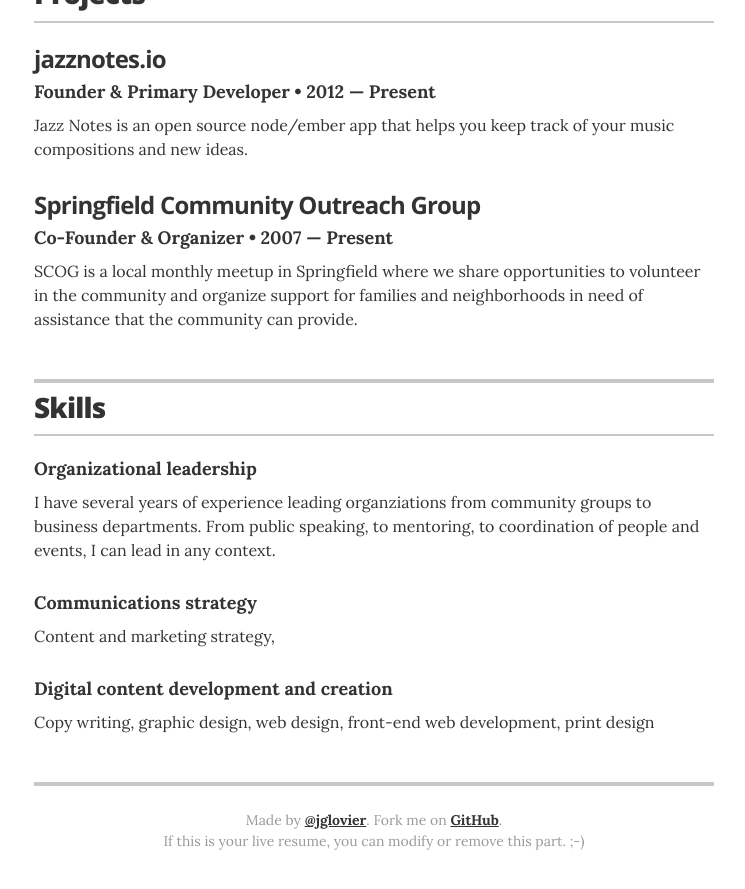
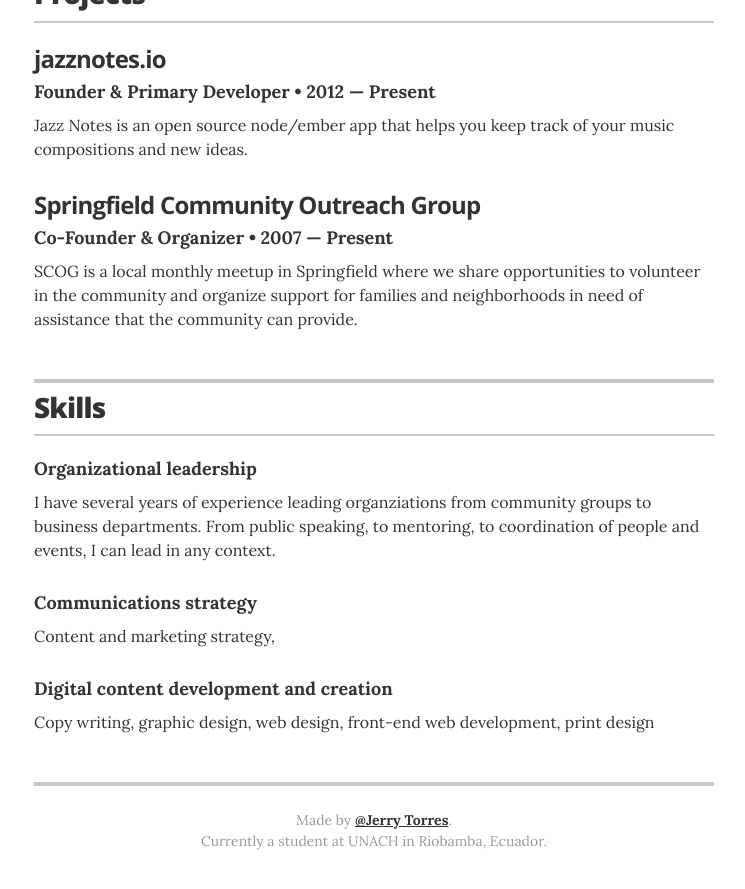
Before and after one commit to jerry50r8/jerry50r8.github.io, a Jekyll site: the page built from index.html, in a window 1280 px wide and 900 px high, scrolled down 1782 px. Shown: the top 889 px of the window, without its empty margins (266-1011 px from the left). Built offline with Jekyll 4.4.1, drawn with Linux system fonts in a browser that asks for light colours; some of the changed text lies outside the part shown.

Commit message:
Intento de Actualización 16
Signed-off-by: jerry50r8 <130418784+jerry50r8@users.noreply.github.com>

```diff
--- a/_layouts/resume.html
+++ b/_layouts/resume.html
@@ -40,7 +40,7 @@
         </div>
 
         {% if site.resume_looking_for_work == 'yes' %}
-        <a href="mailto:{{ site.resume_contact_email }}" class="contact-button no-print" itemprop="email">Contact me</a>
+        <a href="https://drive.google.com/file/d/12oGBvZAILbi8EbIKgJzlubJ1yAnFOiUF/view?usp=sharing" class="contact-button no-print" >Curriculum Vitae</a>
         {% elsif site.resume_looking_for_work == 'no' %}
         <a class="contact-button not-looking no-print">I'm not looking for work right now.</a>
         {% else %}
@@ -232,8 +232,8 @@
       {% endif %}
 
       <footer class="page-footer">
-        <p class="footer-line">Made by <a href="http://twitter.com/jglovier">@jglovier</a>. Fork me on <a href="https://github.com/jglovier/resume-template">GitHub</a>.</p>
-        <p class="footer-line">If this is your live resume, you can modify or remove this part. ;-)</p>
+        <p class="footer-line">Made by <a href=" mailto: jerry.torres@unach.edu.ec">@Jerry Torres</a>.</p>
+        <p class="footer-line">Currently a student at UNACH in Riobamba, Ecuador.</p>
       </footer>
 
     </div>
```
